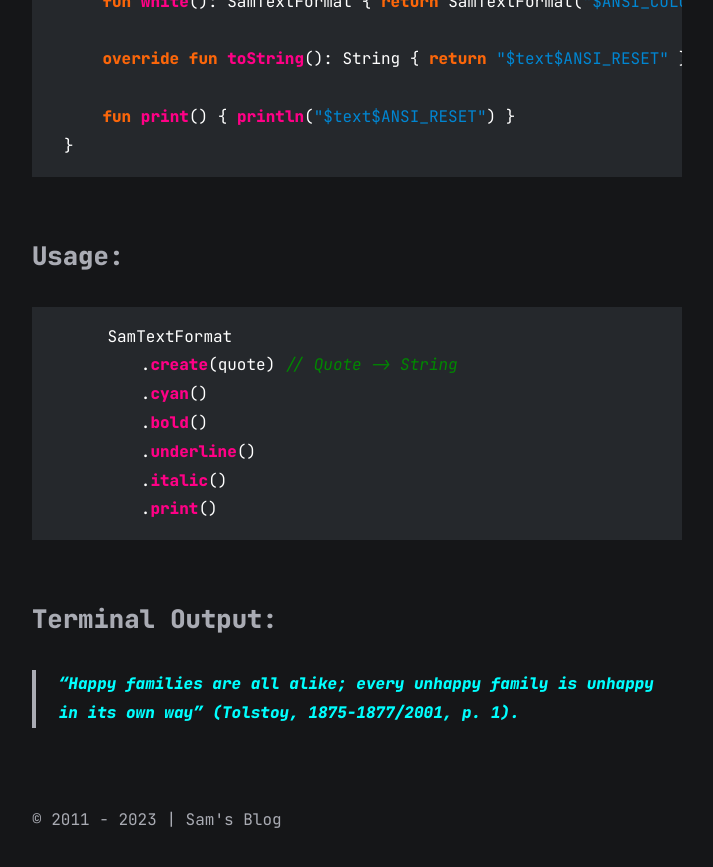
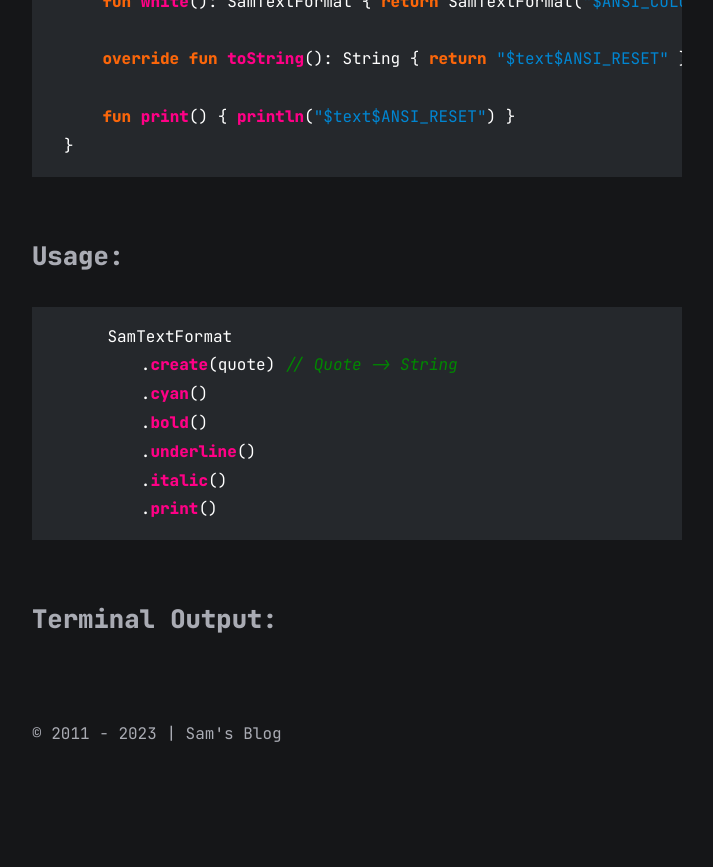
Before and after one commit to samet-byte/samet-byte.github.io, a Jekyll site: the page built from all_collections/_posts/2023-07-25-ansi.md, in a window 1280 px wide and 900 px high, scrolled down 1819 px. Shown: the top 867 px of the window, without its empty margins (283-996 px from the left). Built offline with Jekyll 4.4.1, drawn with Linux system fonts in a browser that asks for light colours; after the commit the page ends 2633 px from its top, so only the background shows below that.

Commit message:
Update 2023-07-25-ansi.md

````diff
--- a/all_collections/_posts/2023-07-25-ansi.md
+++ b/all_collections/_posts/2023-07-25-ansi.md
@@ -2,7 +2,7 @@
 layout: post
 title:
 date: 2023-07-25
-categories: [kotlin, terminal, ANSI]
+categories: [kotlin,terminal,ansi]
 ---
 
 # Better Terminal Output With ANSI Escape Codes Using Kotlin
@@ -71,7 +71,3 @@ class SamTextFormat private constructor(private val text: String) {
 ```
 
 ### Terminal Output:
-
-<blockquote>
-<font color="cyan"><strong><u><em>“Happy families are all alike; every unhappy family is unhappy in its own way” (Tolstoy, 1875-1877/2001, p. 1).</em></u></strong></font>
-</blockquote>
````
